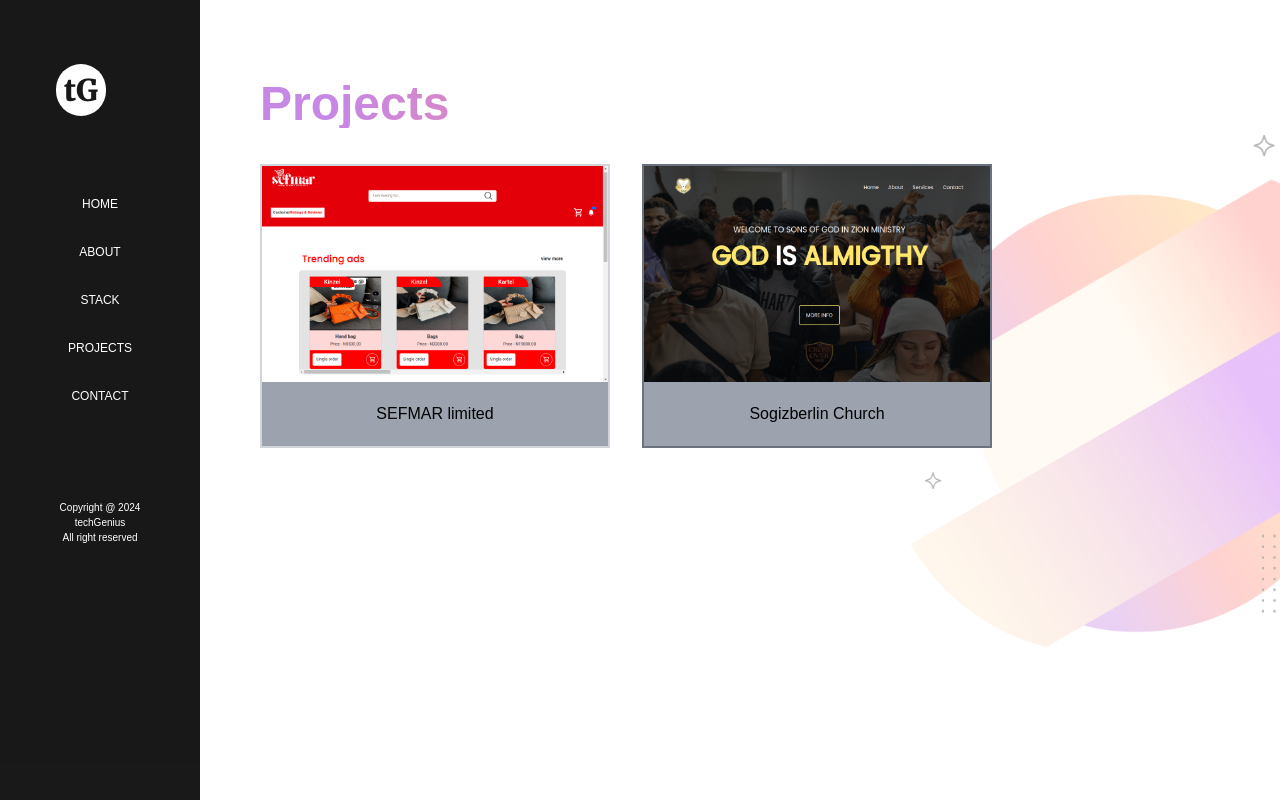
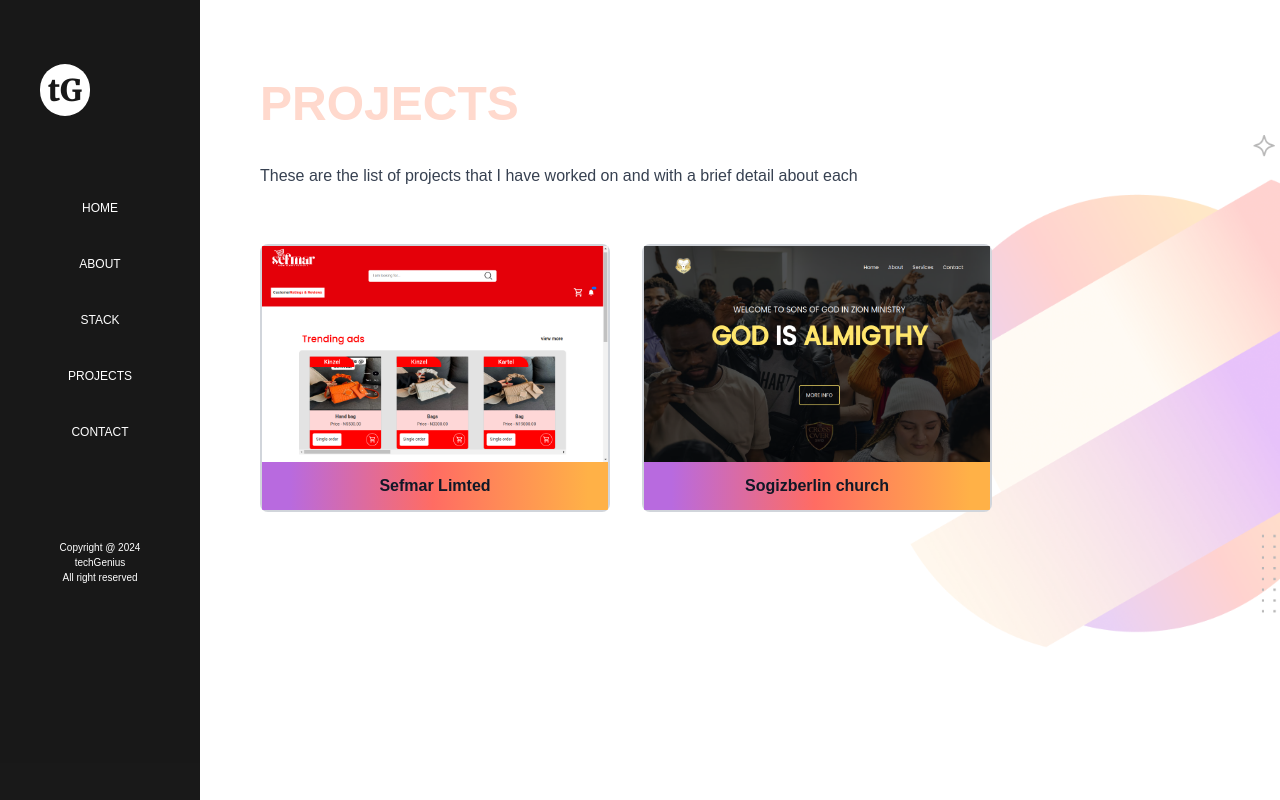
Before and after one commit to dr-muzik/my-portfolio, a Next.js app: page /dashboard/projects in a window 1280 px wide. Built offline with nearby package versions, Linux system fonts and the light colour scheme.

Commit message:
feat:  worked on the projects by adding details of each project, also worked on the links (aside links)

```diff
--- a/app/dashboard/layout.tsx
+++ b/app/dashboard/layout.tsx
@@ -17,6 +17,7 @@
 
 	const activeLink = (arg: string) => {
 		setIsActive(arg);
+		setSidebarOpen(false);
 		console.log(arg);
 	};
 	return (
@@ -25,7 +26,7 @@
 				{/* Sidebar */}
 				<aside
 					// style={{ width: '250px' }}
-					className={`flex flex-col gap-16 pt-16 h-screen fixed top-0 left-0  w-64 bg-black opacity-90 z-[9999] text-white p-4 max-w-[140px] lg:max-w-[130px]  xl:max-w-[200px]
+					className={`flex flex-col gap-16 pt-16 h-screen fixed top-0 left-0  w-64 bg-black opacity-90 z-[9999] text-white py-4 max-w-[140px] lg:max-w-[130px]  xl:max-w-[200px]
 						transform transition-transform duration-300 ease-in-out ${
 							isSidebarOpen ? 'translate-x-0' : '-translate-x-full'
 						} sm:translate-x-0 sm:sticky`}
@@ -35,148 +36,67 @@
 							<p className="text-3xl text-black">tG</p>
 						</div>
 					</div>
-					<nav className="px-10">
-						<ul className="flex flex-col gap-8 text-xs items-center">
-							<li>
+					<nav className="">
+						<ul className="flex flex-col gap-8 text-xs items-center w-full">
+							<li className="w-full">
 								<Link
 									href="/dashboard"
-									className="relative"
+									className={`relative w-full block text-center p-1 hover:bg-gray-800 hover:bg-opacity-50 ${
+										active === 'home' ? 'bg-custom-gradient' : ''
+									}`}
 									onClick={() => activeLink('home')}
 								>
-									<span
-										className={`${
-											active === 'home'
-												? 'absolute left-0 top-[6px] z-10'
-												: 'hidden'
-										}`}
-									>
-										<Image
-											src={line}
-											alt="line"
-											// className="w-[180px]"
-											width={120}
-											height={0}
-										/>
-									</span>
-									<span
-										className={`${
-											active === 'home' ? 'font-bold text-base' : ''
-										}`}
-									>
-										HOME
-									</span>
+									<span className={`${active === 'home' ? 'font-bold text-base ' : ''}`}>HOME</span>
 								</Link>
 							</li>
-							<li>
+							<li className="w-full">
 								<Link
 									href="/dashboard/about"
-									className="relative"
+									className={`relative w-full block text-center p-1 hover:bg-gray-800 hover:bg-opacity-50 ${
+										active === 'about' ? 'bg-custom-gradient' : ''
+									}`}
 									onClick={() => activeLink('about')}
 								>
-									<span
-										className={`${
-											active === 'about'
-												? 'absolute left-0 top-[6px] z-10'
-												: 'hidden'
-										}`}
-									>
-										<Image
-											src={line}
-											alt="line"
-											// className="w-[180px]"
-											width={120}
-											height={0}
-										/>
-									</span>{' '}
-									<span
-										className={`${
-											active === 'about' ? 'font-bold text-base' : ''
-										}`}
-									>
+									<span className={`${active === 'about' ? 'font-bold text-base' : ''}`}>
 										ABOUT
 									</span>
 								</Link>
 							</li>
-							<li>
+							<li className="w-full">
 								<Link
 									href="/dashboard/stack"
-									className="relative"
+									className={`relative w-full block text-center p-1 hover:bg-gray-800 hover:bg-opacity-50 ${
+										active === 'stack' ? 'bg-custom-gradient' : ''
+									}`}
 									onClick={() => activeLink('stack')}
 								>
-									<span
-										className={`${
-											active === 'stack'
-												? 'absolute left-0 top-[6px] z-10'
-												: 'hidden'
-										}`}
-									>
-										<Image
-											src={line}
-											alt="line"
-											// className="w-[180px]"
-											width={120}
-											height={0}
-										/>
-									</span>{' '}
-									<span
-										className={`${
-											active === 'stack' ? 'font-bold text-base' : ''
-										}`}
-									>
+									<span className={`${active === 'stack' ? 'font-bold text-base' : ''}`}>
 										STACK
 									</span>
 								</Link>
 							</li>
-							<li>
+							<li className="w-full">
 								<Link
 									href="/dashboard/projects"
-									className="relative"
+									className={`relative w-full block text-center p-1 hover:bg-gray-800 hover:bg-opacity-50 ${
+										active === 'projects' ? 'bg-custom-gradient' : ''
+									}`}
 									onClick={() => activeLink('projects')}
 								>
-									<span
-										className={`${
-											active === 'projects'
-												? 'absolute left-0 top-[5px] z-10'
-												: 'hidden'
-										}`}
-									>
-										<Image
-											src={line}
-											alt="line"
-											// className="w-[180px]"
-											width={120}
-											height={0}
-										/>
-									</span>{' '}
-									<span
-										className={`${
-											active === 'projects' ? 'font-bold text-base' : ''
-										}`}
-									>
+									<span className={`${active === 'projects' ? 'font-bold text-base' : ''}`}>
 										PROJECTS
 									</span>
 								</Link>
 							</li>
-							<li>
+							<li className="w-full">
 								<Link
 									href="/dashboard/contact"
-									className="relative"
+									className={`relative w-full block text-center p-1 hover:bg-gray-800 hover:bg-opacity-50 ${
+										active === 'contact' ? 'bg-custom-gradient' : ''
+									}`}
 									onClick={() => activeLink('contact')}
 								>
-									<span
-										className={`${
-											active === 'contact'
-												? 'absolute left-0 top-[5px] z-10'
-												: 'hidden'
-										}`}
-									>
-										<Image src={line} alt="line" width={120} height={0} />
-									</span>{' '}
-									<span
-										className={`${
-											active === 'contact' ? 'font-bold text-base' : ''
-										}`}
-									>
+									<span className={`${active === 'contact' ? 'font-bold text-base' : ''}`}>
 										CONTACT
 									</span>
 								</Link>
@@ -194,7 +114,7 @@
 
 				{/* Main Content */}
 				<main
-					className="relative overflow-auto align-middle py-20 lg:py-0 flex-1 lg:p-8 p-5 bg-white"
+					className="relative overflow-auto align-middle py-20 lg:py-0 flex-1 lg:p-8 pt-10 bg-white"
 					style={{
 						backgroundColor: '#fff',
 						color: 'black',
@@ -204,14 +124,14 @@
 					{/* Hamburger Icon (Visible on Mobile) */}
 					{isSidebarOpen === true ? (
 						<button
-							className="fixed top-4 right-4 sm:hidden"
+							className="fixed top-11 right-4 sm:hidden"
 							onClick={() => toggleSidebar('close')}
 						>
 							✕
 						</button>
 					) : (
 						<button
-							className="fixed top-4 right-4 text-2xl sm:hidden"
+							className="fixed top-11 right-4 text-2xl sm:hidden z-50"
 							onClick={() => toggleSidebar('open')}
 						>
 							☰
@@ -222,7 +142,7 @@
 						alt="background"
 						width={500}
 						height={400}
-						className="fixed opacity-30 bottom-[120px] z-10 -right-[100px]"
+						className="fixed opacity-30 bottom-[80px] md:bottom-[120px] z-10 -right-[100px]"
 					/>
 					{children}
 				</main>
--- a/app/dashboard/projects/page.tsx
+++ b/app/dashboard/projects/page.tsx
@@ -1,23 +1,85 @@
+'use client';
 import Image from 'next/image';
+import Link from 'next/link';
+import { useState } from 'react';
+// import { Iproject } from '@/app/interface';
+import { projects } from '@/app/interface';
 
 export default function Projects() {
+	const [project, setProject] = useState('');
+
+	const handleDetails = (pro: string) => {
+		setProject(project === '' ? pro : project === pro ? '' : pro);
+		console.log(pro);
+		console.log(project);
+	};
+
 	return (
-		<section className="px-7 lg:py-20 relative z-50">
-			<h1 className="text-5xl font-bold mb-9 opacity-80 text-transparent bg-clip-text bg-custom-gradient">
-				Projects
-			</h1>
-			<div className="lg:flex gap-8">
-				<div className="mb-4 flex flex-col max-w-[350px] items-center  border-2 border-gray-300">
-					<Image
-						src="/images/sef.png"
-						className="cursor-pointer"
-						width={350}
-						height={300}
-						alt="sefmar"
-					/>
-					<p className="bg-gray-400 p-5 text-center w-full">SEFMAR limited</p>
-				</div>
-				<div className="mb-4 flex flex-col max-w-[350px] items-center  border-2 border-gray-500">
+		<section className="px-7 lg:py-20 relative z-40">
+			<h1 className="text-5xl font-bold mb-9 opacity-30 text-[#fe805b]">PROJECTS</h1>
+			<p className="text-gray-700">
+				These are the list of projects that I have worked on and with a brief detail about each
+			</p>
+			<div className="flex flex-col items-center lg:flex-row lg:flex-wrap gap-8 mt-14 ">
+				{projects.map((props, i) => (
+					<div
+						key={i}
+						className="lg:flex lg:max-w-[850px] h-min mb-4 max-w-[350px]  group relative  rounded-lg overflow-hidden"
+					>
+						<div
+							className=" flex flex-col max-w-[350px] items-center  border-2 border-gray-300"
+							onClick={() => handleDetails(props.siteName)}
+						>
+							<Image
+								src={props.src}
+								className={`cursor-pointer ${
+									props.siteName === 'Sogizberlin' ? ' sm:h-[216px]' : ''
+								}`}
+								width={350}
+								height={300}
+								alt={props.siteName}
+							/>
+							<p className="bg-custom-gradient text-gray-900 font-semibold p-3 text-center w-full">
+								{props.projectName}
+							</p>
+						</div>
+						<div
+							className={`${
+								project === props.siteName ? 'flex' : 'hidden'
+							}  max-w-[350px] lg:max-w-[500px]  flex-col justify-center text-sm p-5 py-5 leading-6 shadow-lg text-gray-600`}
+						>
+							<h1 className="font-semibold">DESCRIPTION</h1>
+							<p className=" mb-3">
+								<a
+									href={props.site}
+									className="text-blue underline"
+									style={{ color: 'blue', textDecoration: 'underline' }}
+								>
+									{props.siteName}
+								</a>{' '}
+								{props.about}
+							</p>
+							<h1 className="font-semibold">TECHNOLOGIES USED:</h1>
+							<p className="">
+								<span className="roboto-condensed-400">Server-side:</span> {props.server}
+							</p>
+							<p>
+								<span className="roboto-condensed-400">Client-side:</span> {props.client}
+							</p>
+						</div>
+
+						{/* modal */}
+						<div
+							onClick={() => handleDetails(props.siteName)}
+							className={`${
+								project === props.siteName ? 'hidden' : ''
+							} absolute inset-0 bg-black bg-opacity-75 text-white flex cursor-pointer justify-center items-center opacity-0 group-hover:opacity-100 transition-opacity duration-300`}
+						>
+							<p className="text-center font-medium text-lg">View Project details</p>
+						</div>
+					</div>
+				))}
+				{/* <div className="mb-4 flex flex-col max-w-[350px] items-center  border-2 border-gray-500">
 					<Image
 						src="/images/sogizHero.png"
 						alt="sogiz"
@@ -25,10 +87,7 @@
 						height={400}
 						className="cursor-pointer h-[216px] "
 					/>
-					<p className="bg-gray-400 p-5 text-center w-full">
-						Sogizberlin Church
-					</p>
-				</div>
+				</div> */}
 			</div>
 		</section>
 	);
--- a/app/dashboard/stack/page.tsx
+++ b/app/dashboard/stack/page.tsx
@@ -72,9 +72,7 @@
 export default function Skills() {
 	return (
 		<section className="px-2 lg:py-20 z-30 relative">
-			<h1 className="text-5xl font-bold mb-9 opacity-80 text-transparent bg-clip-text bg-custom-gradient">
-				Skills
-			</h1>
+			<h1 className="text-5xl font-bold mb-9 opacity-30 text-[#fe805b]">SKILLS</h1>
 
 			<div className=" flex flex-wrap gap-2 sm:gap-6 justify-center ">
 				{stack.map((tech, i) => (
--- a/app/interface.ts
+++ b/app/interface.ts
@@ -1,69 +1,51 @@
-import { StaticImageData } from 'next/image';
-import javascript from './../public/images/js.png';
-import ts from './../public/images/ts.png';
-import next from './../public/images/nextjs.png';
-import node from './../public/images/nodejs.png';
-import scss from './../public/images/sass.png';
-import git from './../public/images/icon-git.png';
-import socket from './../public/images/socket.png';
-import express from './../public/images/express.png';
-import mongo from './../public/images/mongodb.png';
-import tailwind from './../public/images/tailwind.png';
-import react from './../public/images/react.png';
-import nest from './../public/images/nest.png';
+// import { StaticImageData } from 'next/image';
+// import javascript from './../public/images/js.png';
+// import ts from './../public/images/ts.png';
+// // import next from './../public/images/nextjs.png';
+// import node from './../public/images/nodejs.png';
+// import scss from './../public/images/sass.png';
+// import git from './../public/images/icon-git.png';
+// import socket from './../public/images/socket.png';
+// import express from './../public/images/express.png';
+// import mongo from './../public/images/mongodb.png';
+// import tailwind from './../public/images/tailwind.png';
+// import react from './../public/images/react.png';
+// import nest from './../public/images/nest.png';
 
 export interface Icons {
 	icons: string;
 	name: string;
 }
 
-export const stack: Icons[] = [
+export interface Iproject {
+	src: string;
+	siteName: string;
+	about: string;
+	server: string;
+	client: string;
+	site: string;
+	projectName: string;
+}
+
+export const projects: Iproject[] = [
 	{
-		icons: `${javascript}`,
-		name: 'Javascript',
+		src: '/images/sef.png',
+		siteName: 'Sefmar',
+		about:
+			'is an online Market that gives business owners the opportunity to create and have an online shop for their businesses, which can be accessible by anyone within and outside their region.',
+		server: 'Nodejs, Expressjs and MYSQL, Nodemailer (for email services)',
+		client: 'React Vitejs, typescript, scss, bootstrap',
+		site: 'https://www.sefmar.com',
+		projectName: 'Sefmar Limted',
 	},
 	{
-		icons: `${ts}`,
-		name: 'Typescript',
-	},
-	{
-		icons: `${next}`,
-		name: 'Nextjs',
-	},
-	{
-		icons: `${node}`,
-		name: 'Node',
-	},
-	{
-		icons: `${scss}`,
-		name: 'SASS',
-	},
-	{
-		icons: `${git}`,
-		name: 'Git',
-	},
-	{
-		icons: `${nest}`,
-		name: 'Nestjs',
-	},
-	{
-		icons: `${socket}`,
-		name: 'Socket.io',
-	},
-	{
-		icons: `${react}`,
-		name: 'Reactjs',
-	},
-	{
-		icons: `${express}`,
-		name: 'Expressjs',
-	},
-	{
-		icons: `${mongo}`,
-		name: 'MongoDb',
-	},
-	{
-		icons: `${tailwind}`,
-		name: 'Tailwind',
+		src: '/images/sogizHero.png',
+		siteName: 'Sogizberlin',
+		about:
+			'is an online Market that gives business owners the opportunity to create and have an online shop for their businesses, which can be accessible by anyone within and outside their region.',
+		server: 'Nodemailer (for email services)',
+		client: 'React Vitejs, typescript, scss',
+		site: 'https://www.sefmar.com',
+		projectName: 'Sogizberlin church',
 	},
 ];
```
Also changed, not shown: app/dashboard/about/page.tsx (+9 -12 lines), app/dashboard/contact/page.tsx (+9 -19 lines), app/dashboard/page.tsx (+8 -20 lines).
